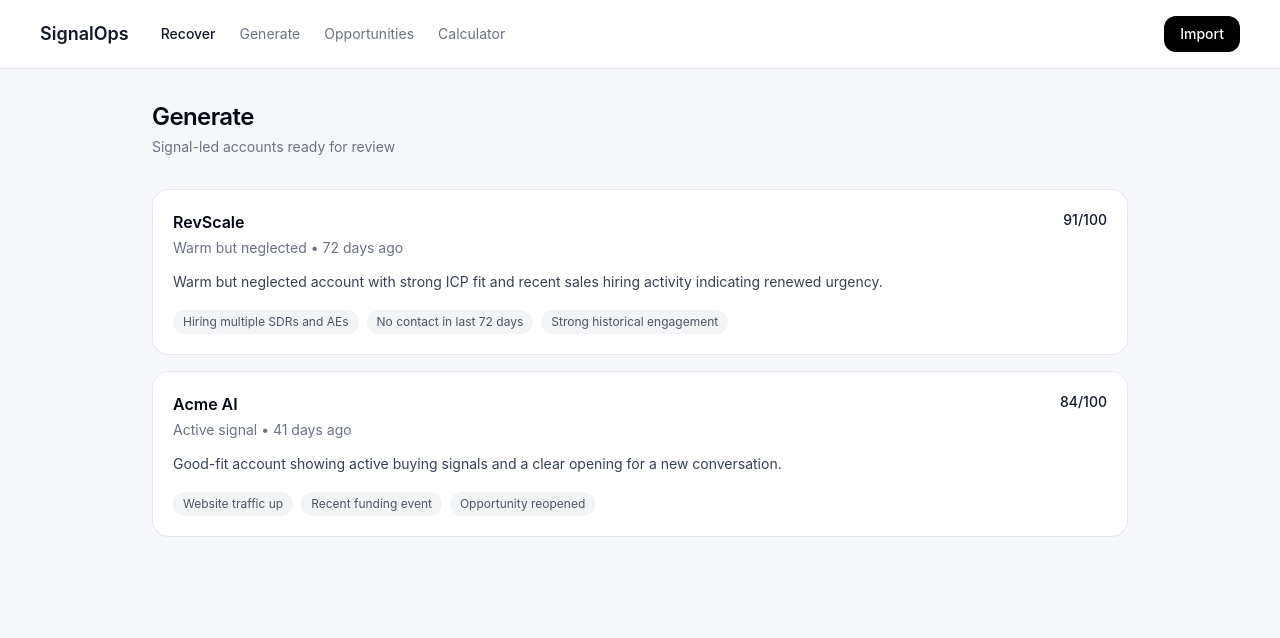
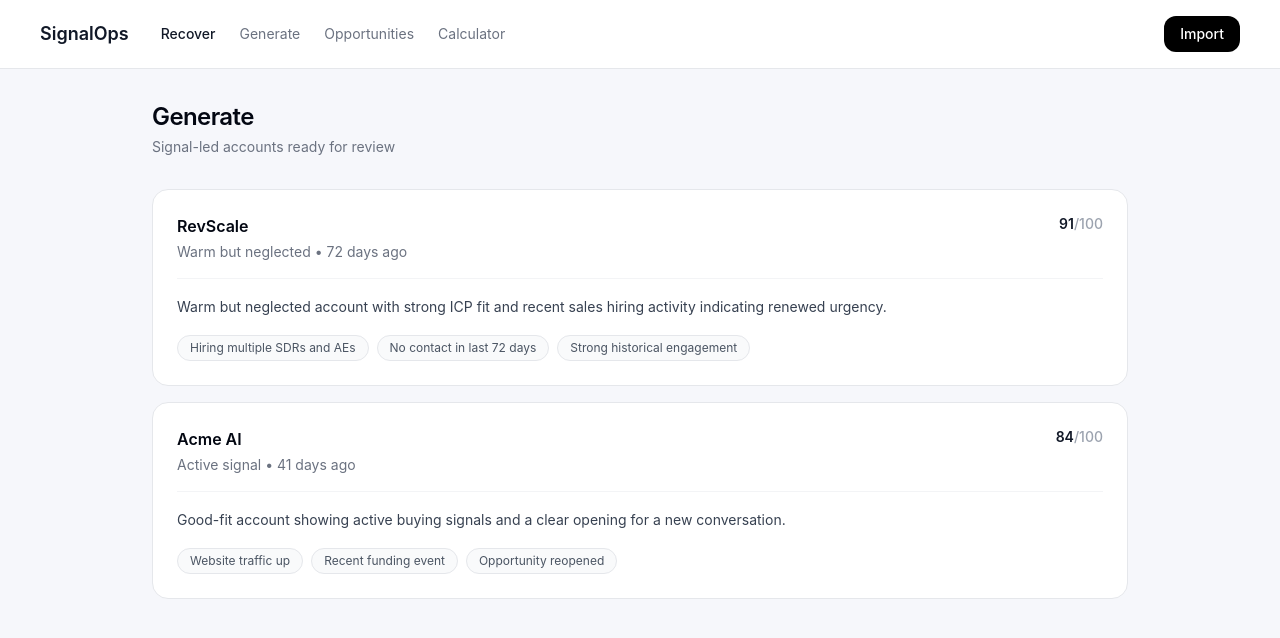
Before and after one commit to powerstephen/SignalOps, a Next.js app: page /generate in a window 1280 px wide. Shown: the top 638 px of the page. Built offline with nearby package versions, Linux system fonts and the light colour scheme.

Commit message:
Update account-card.tsx

```diff
--- a/components/account-card.tsx
+++ b/components/account-card.tsx
@@ -9,30 +9,40 @@
   return (
     <Link
       href={`/account/${account.id}`}
-      className="block rounded-2xl border border-gray-200 bg-white p-5 transition hover:border-gray-300 hover:bg-gray-50"
+      className="group block rounded-2xl border border-gray-200 bg-white p-6 transition-all duration-200 hover:-translate-y-0.5 hover:border-gray-300 hover:shadow-md"
     >
+      {/* Top row */}
       <div className="flex items-start justify-between gap-4">
         <div className="min-w-0">
-          <h2 className="text-base font-semibold text-gray-950">
+          <h2 className="text-base font-semibold text-gray-950 group-hover:text-black">
             {account.name}
           </h2>
+
           <p className="mt-1 text-sm text-gray-500">
             {account.status} • {account.lastTouched}
           </p>
         </div>
 
-        <div className="shrink-0 text-sm font-medium text-gray-900">
-          {account.score}/100
+        <div className="shrink-0 text-sm font-semibold text-gray-900">
+          {account.score}
+          <span className="text-gray-400 font-medium">/100</span>
         </div>
       </div>
 
-      <p className="mt-3 text-sm leading-6 text-gray-700">{account.summary}</p>
+      {/* Divider */}
+      <div className="my-4 h-px bg-gray-100" />
 
+      {/* Summary */}
+      <p className="text-sm leading-6 text-gray-700">
+        {account.summary}
+      </p>
+
+      {/* Signals */}
       <div className="mt-4 flex flex-wrap gap-2">
         {account.signals.slice(0, 3).map((signal) => (
           <span
             key={signal}
-            className="rounded-full bg-gray-100 px-2.5 py-1 text-xs text-gray-600"
+            className="rounded-full border border-gray-200 bg-gray-50 px-3 py-1 text-xs text-gray-600"
           >
             {signal}
           </span>
```
